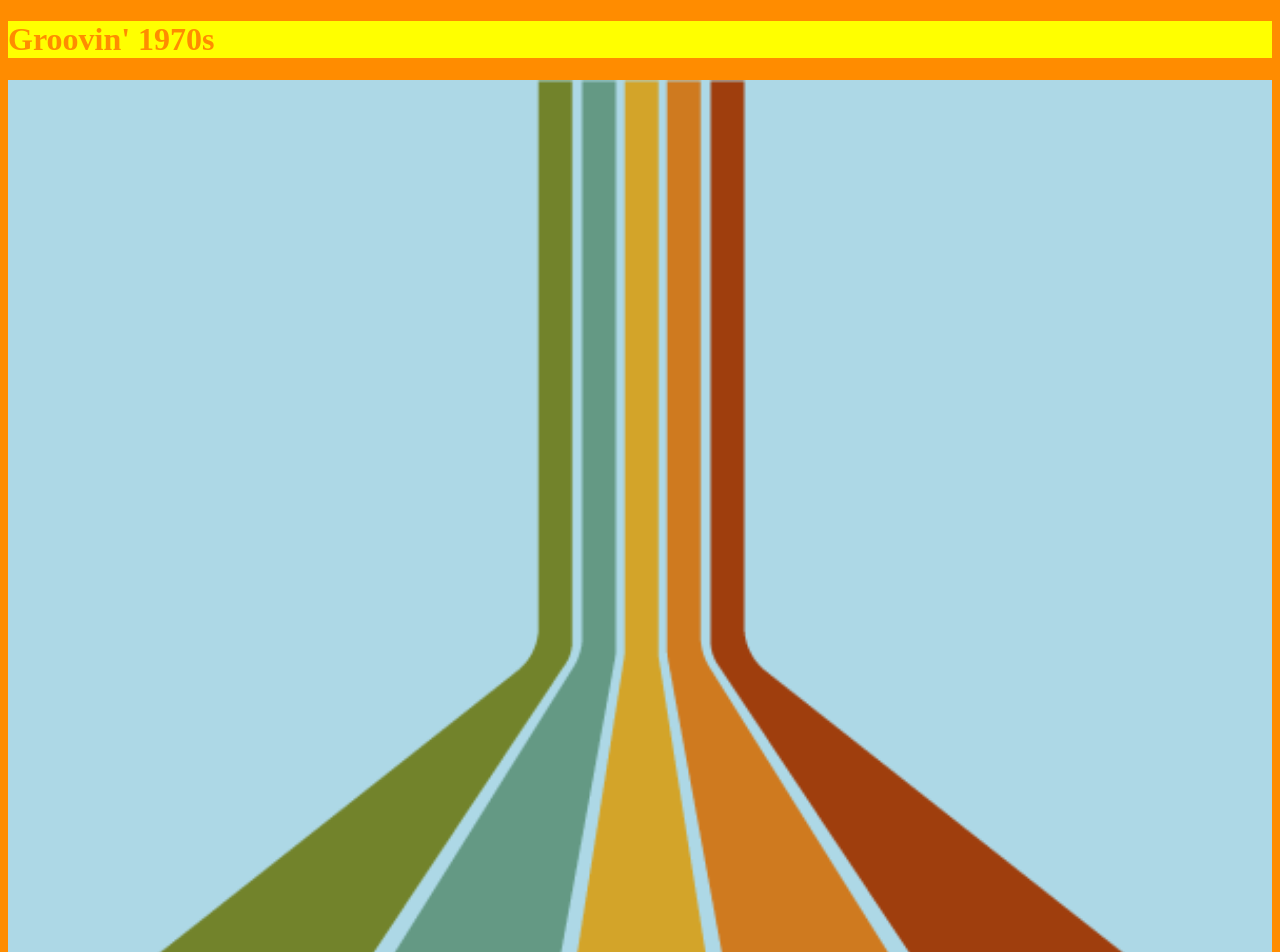
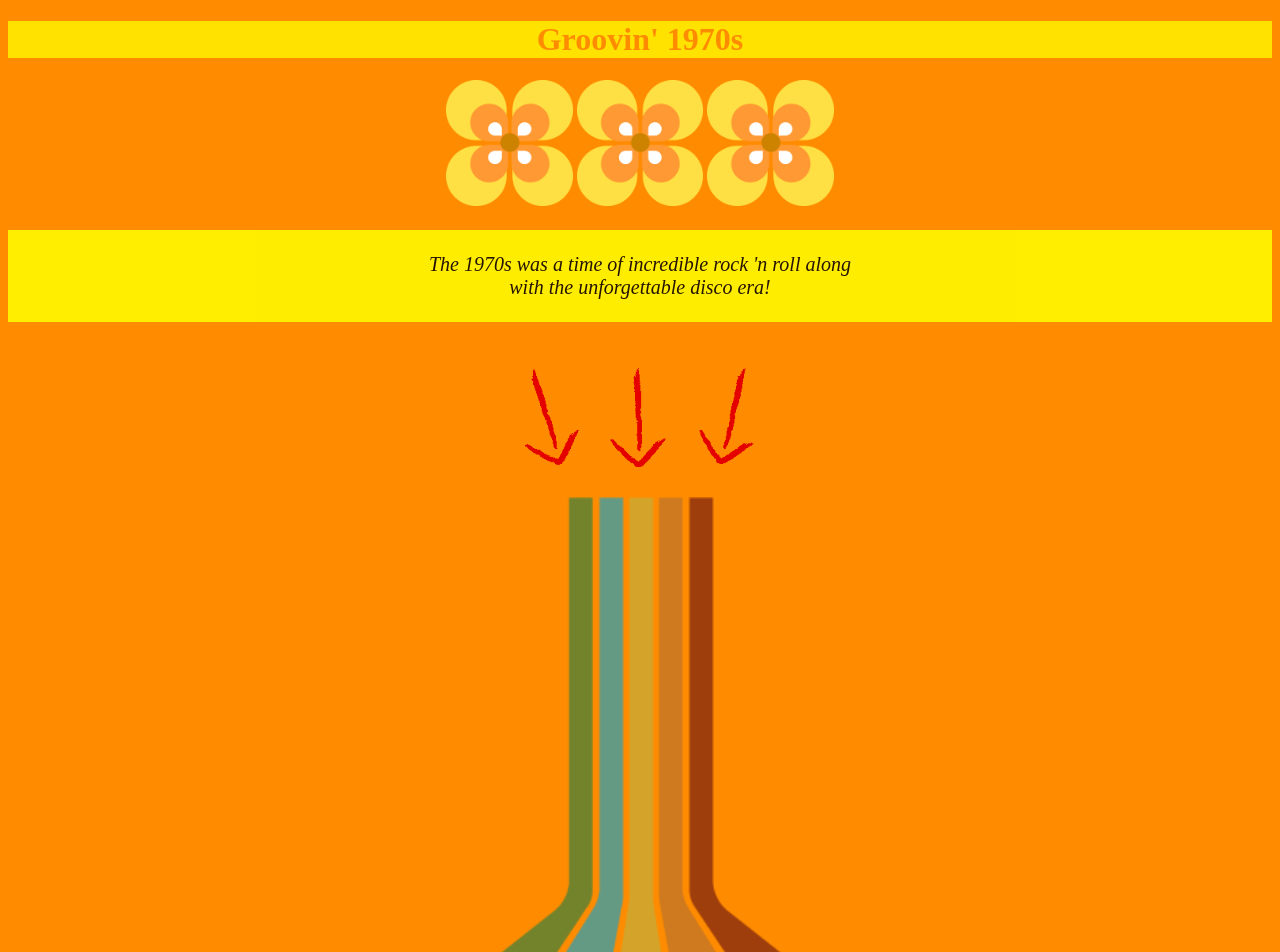
Before and after one commit to conjones93/design-hw-2018, a plain HTML site: page assignment-6/index.html in a window 1280 px wide. Shown: the top 952 px of the page. Drawn offline with Linux system fonts and the light colour scheme.

Commit message:
update #2, style, arrow, index - 12/3

```diff
--- a/assignment-6/css/style.css
+++ b/assignment-6/css/style.css
@@ -1,11 +1,13 @@
 h1 {
     background-color: yellow;
     color:darkorange;
+    opacity: .75;
 }
 
 .lines {
-  width:100%;
-  background-color:lightblue;
+  width:70%;
+  background-color:darkorange;
+
 }
 
 div {
@@ -14,7 +16,8 @@ div {
 
 p {
     background-color: yellow;
-
+    font-size:20px;
+    opacity: .85;
 }
 
 a{
--- a/assignment-6/index.html
+++ b/assignment-6/index.html
@@ -10,10 +10,18 @@
      <title></title>
 </head>
 <body style="background-color:darkorange;">
-<h1>Groovin' 1970s</h1>
-
-<img class="lines" src="./images/1970s-04.png"><center><img src="https://media.tenor.co/images/0887ffd51daede1dcaeaec3b147c40ff/raw"></img></center></img>
-
+<h1><center>Groovin' 1970s</center></h1>
+<center>
+  <img src="./images/1970s-02.png" width="10%">
+  <img src="./images/1970s-02.png" width="10%">
+  <img src="./images/1970s-02.png" width="10%">
+  <p>
+    <br><i>The 1970s was a time of incredible rock 'n roll
+    along <br> with the unforgettable disco era!</i><br><br></p>
+<img src="./images/arrow-down-animated.gif" width="20%"><br><br>
+<img class="lines" src="./images/1970s-04.png"><center>
+  <img src="https://media.tenor.co/images/0887ffd51daede1dcaeaec3b147c40ff/raw"></img></center></img>
+</center>
 
 
 </body>
```
Also changed, not shown: assignment-6/images/arrow-down-animated.gif (added).
